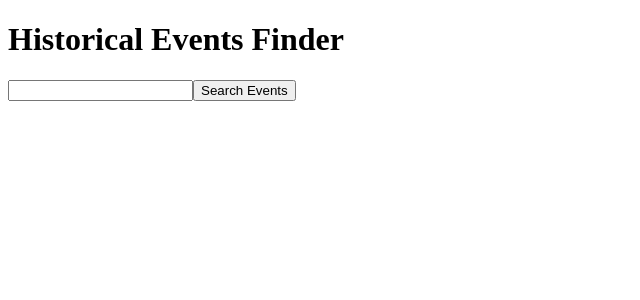
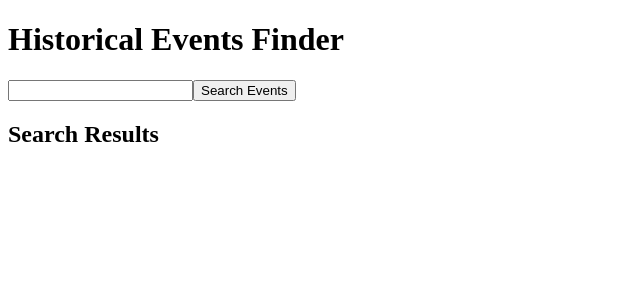
Before and after one commit to angeliquemari/historical-events-finder, a React (Create React App) app in the folder client/: page / in a window 1280 px wide. Shown: the top 300 px of the page, without its empty margins (0-640 px from the left). Built offline with nearby package versions, Linux system fonts and the light colour scheme; the HTML template or start-up script is replaced by a standard one.

Commit message:
Install react-paginate, add display results functionality

```diff
--- a/client/src/App.tsx
+++ b/client/src/App.tsx
@@ -1,12 +1,13 @@
 import * as React from 'react';
 import axios from 'axios';
 import Search from './Search';
+import Results from './Results';
 
 interface AppProps {}
 interface AppState {
-  searchWords: string | undefined,
-  pageNumber: number | undefined,
-  pageCount: number | undefined,
+  searchWords: string,
+  pageNumber: number,
+  pageCount: number,
   searchResults: any[]
 }
 
@@ -20,6 +21,7 @@ export default class App extends React.Component<AppProps, AppState> {
       searchResults: []
     };
     this.searchEvents = this.searchEvents.bind(this);
+    this.changePage = this.changePage.bind(this);
   }
 
   getEvents(searchWords: string, pageNumber: number) {
@@ -29,7 +31,6 @@ export default class App extends React.Component<AppProps, AppState> {
           let pageLinks = response.headers.link.split(', ');
           let lastPageLink = pageLinks[pageLinks.length - 1];
           let lastPageNumber = Number(lastPageLink.match(/&_page=\d+>/)[0].match(/\d+/)[0]);
-          // console.log('response.data:', response.data);
           this.setState({
             searchWords: searchWords,
             pageNumber: pageNumber,
@@ -47,12 +48,18 @@ export default class App extends React.Component<AppProps, AppState> {
     let searchWords = (document.getElementById('search-input') as HTMLInputElement).value;
     this.getEvents(searchWords, 1);
   }
+
+  changePage(data: {selected: number}) {
+    let pageNumber = data.selected + 1;
+    this.getEvents(this.state.searchWords, pageNumber);
+  }
+
   render() {
       return (
         <div>
           <h1>Historical Events Finder</h1>
           <Search searchEvents={this.searchEvents} />
-          {/* <Results searchResults={this.state.searchResults} pageCount={this.state.pageCount} changePage={this.changePage} /> */}
+          <Results searchResults={this.state.searchResults} pageCount={this.state.pageCount} changePage={this.changePage} />
         </div>
       );
   }
--- a/client/src/Results.tsx
+++ b/client/src/Results.tsx
@@ -0,0 +1,32 @@
+import * as React from 'react';
+import ReactPaginate from 'react-paginate';
+
+interface ResultsProps {
+  searchResults: any[],
+  pageCount: number,
+  changePage: (data: {selected: number}) => void;
+}
+
+export default function Results(Props: ResultsProps) {
+  return (
+    <div>
+      <h2>Search Results</h2>
+      <ul className="search-results">
+      {Props.searchResults.map((event: {date: string, description: string}, index: number) => {
+        return (
+        <li key={index}>{event.date}: {event.description}</li>
+        );
+      })}
+      </ul>
+      {Props.searchResults.length > 0 && <ReactPaginate
+        pageCount={Props.pageCount}
+        pageRangeDisplayed={3}
+        marginPagesDisplayed={1}
+        previousLabel={'Previous'}
+        nextLabel={'Next'}
+        onPageChange={Props.changePage}
+        containerClassName={'pagination'}
+      />}
+    </div>
+  );
+};
--- a/package.json
+++ b/package.json
@@ -21,9 +21,11 @@
     "webpack-cli": "^3.3.10"
   },
   "dependencies": {
+    "@types/react-paginate": "^6.2.1",
     "axios": "^0.19.0",
     "json-server": "^0.15.1",
     "react": "^16.12.0",
-    "react-dom": "^16.12.0"
+    "react-dom": "^16.12.0",
+    "react-paginate": "^6.3.2"
   }
 }
```
Also changed, not shown: 1 other file (tests, documents, lock files or other folders).
